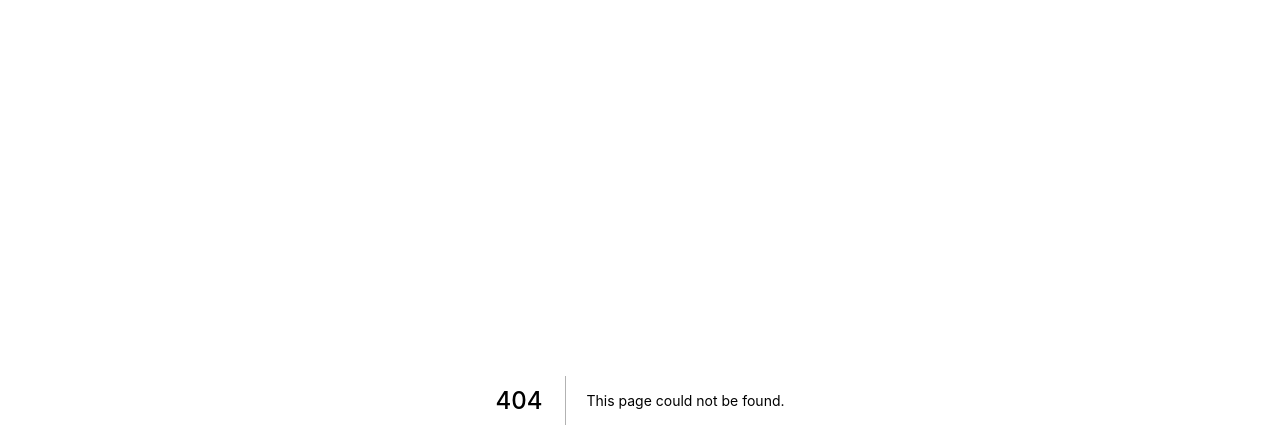
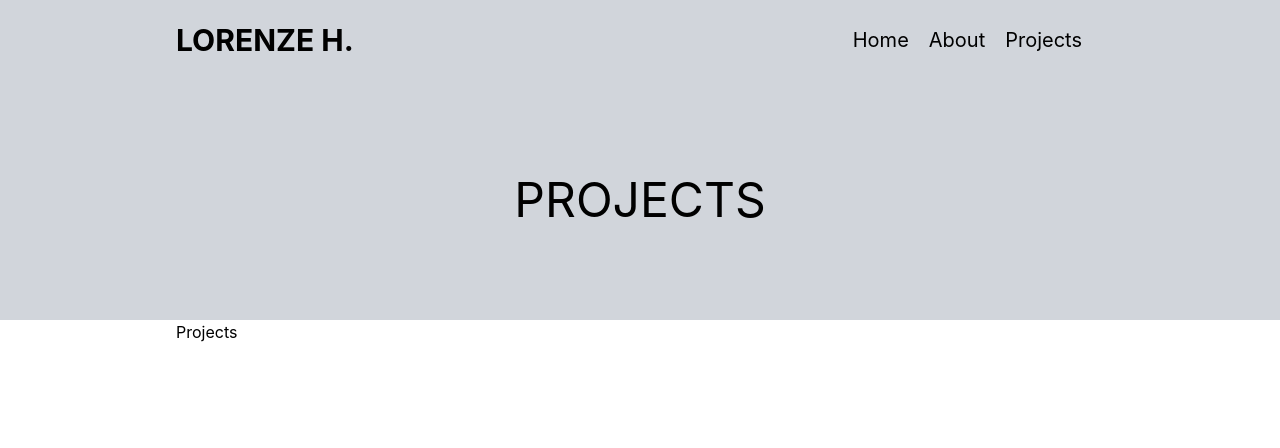
Before and after one commit to lorenzejay/portfolio-site, a Next.js app: page /projects in a window 1280 px wide. Before the commit this address had no page. Shown: the top 448 px of the page. Built offline with nearby package versions, Linux system fonts and the light colour scheme.

Commit message:
initalized with framer motion

```diff
--- a/pages/_app.js
+++ b/pages/_app.js
@@ -1,7 +1,11 @@
 import "../styles/globals.css";
-
+import { AnimatePresence } from "framer-motion";
 function MyApp({ Component, pageProps }) {
-  return <Component {...pageProps} />;
+  return (
+    <AnimatePresence exitBeforeEnter>
+      <Component {...pageProps} />;
+    </AnimatePresence>
+  );
 }
 
 export default MyApp;
--- a/pages/index.js
+++ b/pages/index.js
@@ -3,13 +3,14 @@ import About from "../components/about";
 import Hero from "../components/hero";
 import Layout from "../components/layout";
 import ProjectSection from "../components/projectSection";
-
+import { motion } from "framer-motion";
 import styles from "../styles/Home.module.css";
 
 export default function Home() {
   return (
-    <Layout>
-      <Hero />
+    <motion.div exit={{ opacity: 0 }}>
+      <Layout homepage={true}>
+        <Hero imageSrc={"/homebg.png"} />
         <About />
         <ProjectSection />
         <footer className={styles.footer}>
@@ -22,5 +23,6 @@ export default function Home() {
           </a>
         </footer>
       </Layout>
+    </motion.div>
   );
 }
--- /dev/null
+++ b/pages/projects.js
@@ -0,0 +1,18 @@
+import Layout from "../components/layout";
+import PaddingWrapper from "../components/paddingWrapper";
+import PageBanners from "../components/pageBanners";
+import { motion } from "framer-motion";
+const Projects = () => {
+  return (
+    <motion.div>
+      <Layout>
+        <PageBanners title={"Projects"} />
+        <PaddingWrapper>
+          <h1>Projects</h1>
+        </PaddingWrapper>
+      </Layout>
+    </motion.div>
+  );
+};
+
+export default Projects;
```
Lines whose indentation alone changed are shown as unchanged.
